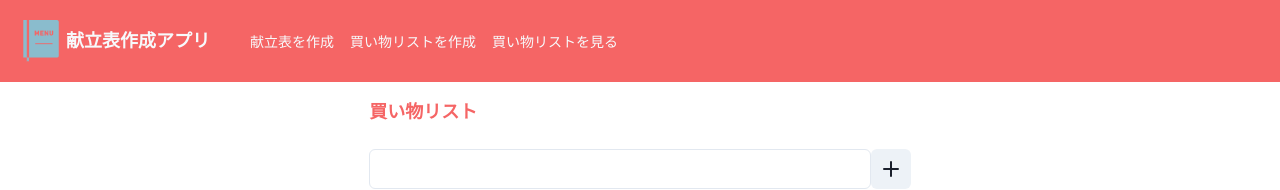
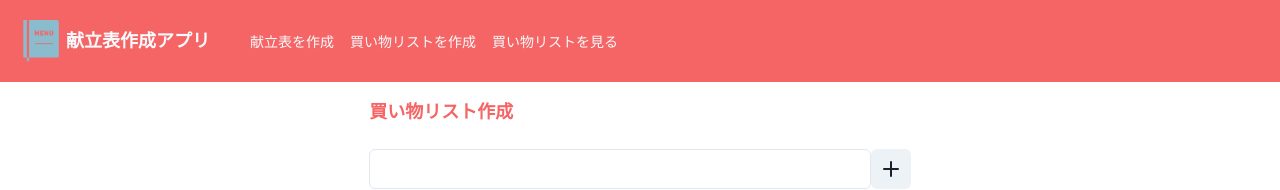
Before and after one commit to AkieMaezawa/createMenuTable, a React (Create React App) app: page /menu_table/create_list in a window 1280 px wide. Shown: the top 190 px of the page. Built offline with nearby package versions, Linux system fonts and the light colour scheme.

Commit message:
買い物リスト作成ページ修正

```diff
--- a/src/components/pages/CreateList.tsx
+++ b/src/components/pages/CreateList.tsx
@@ -8,7 +8,7 @@ export const CreateList: VFC = memo(() => {
   return (
     <Container>
       <Box p={4}>
-        <AddList title="買い物リスト" />
+        <AddList title="買い物リスト作成" />
       </Box>
       <ItemCheck />
     </Container>
```
